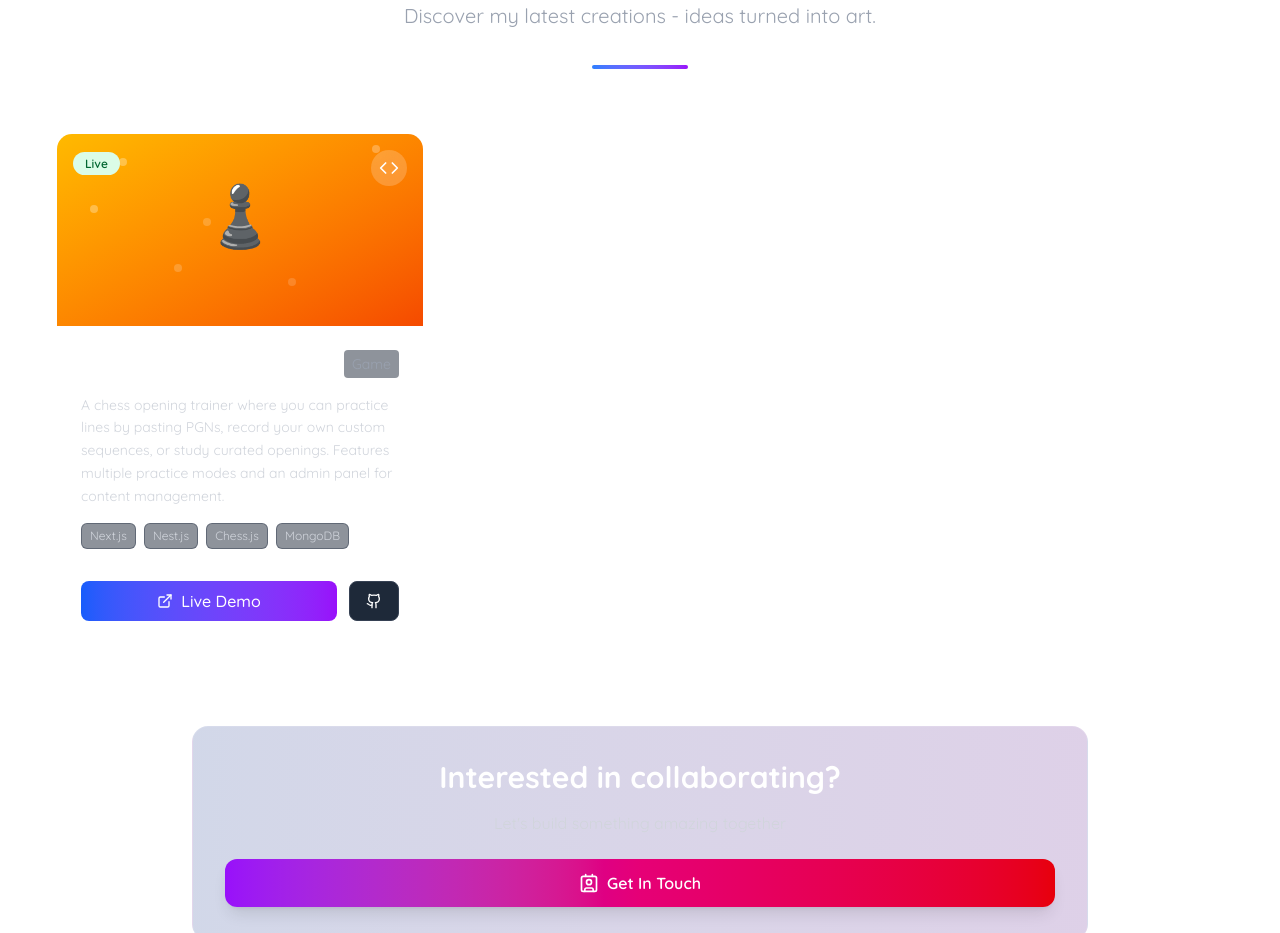
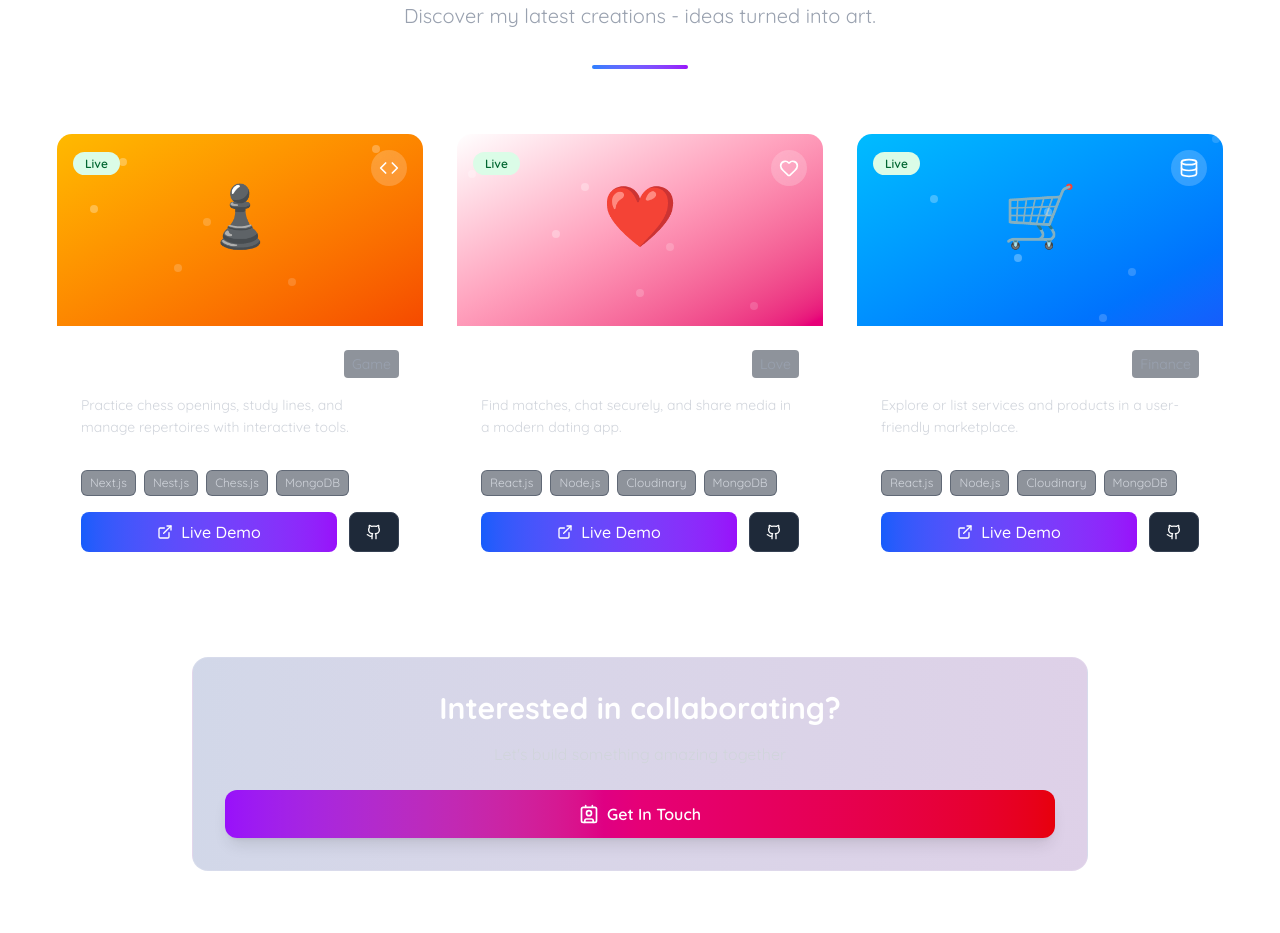
Before and after one commit to masabinhok/portfolio, a Next.js app: page / in a window 1280 px wide. Shown: the part 1000-1933 px from the top of the page. Built offline with nearby package versions, Linux system fonts and the light colour scheme.

Commit message:
feat: enhance project data structure with detailed project information and add new categories

```diff
--- a/components/pages/Projects.tsx
+++ b/components/pages/Projects.tsx
@@ -1,41 +1,10 @@
 
 'use client'
-import { ExternalLink, Github, Zap, Code, Palette, Database, Globe, Smartphone, Contact } from 'lucide-react'
+import { ExternalLink, Github, Zap, Code, Palette, Database, Globe, Smartphone, Contact, Heart } from 'lucide-react'
 import React, { useState, useEffect } from 'react'
 import ExceptionalButton from '../Button'
-
-// Types
-type ProjectCategory = 'Game' | 'Productivity' | 'Finance' | 'Design' | 'Mobile' | 'Analytics'
-type ProjectStatus = 'Live' | 'Beta' | 'Development'
-
-interface Project {
-  id: number
-  name: string
-  url: string
-  github: string
-  description: string
-  tech: string[]
-  category: ProjectCategory
-  color: string
-  icon: string
-  status: ProjectStatus
-}
-
-// Enhanced projects data with more details
-const projects: Project[] = [
-  {
-    id: 1,
-    name: 'e4.learnChess',
-    url: 'https://e4-learnchess.vercel.app',
-    github: 'https://github.com/masabinhok/e4',
-    description: 'A chess opening trainer where you can practice lines by pasting PGNs, record your own custom sequences, or study curated openings. Features multiple practice modes and an admin panel for content management.',
-    tech: ['Next.js', 'Nest.js', 'Chess.js', 'MongoDB'],
-    category: 'Game',
-    color: 'from-amber-400 to-orange-600',
-    icon: '♟️',
-    status: 'Live'
-  },
-]
+import { ProjectCategory, ProjectStatus } from '@/types/types'
+import { projects } from '@/constants/constants'
 
 const getCategoryIcon = (category: ProjectCategory) => {
   const icons: Record<ProjectCategory, typeof Code> = {
@@ -44,7 +13,8 @@ const getCategoryIcon = (category: ProjectCategory) => {
     Finance: Database,
     Design: Palette,
     Mobile: Smartphone,
-    Analytics: Globe
+    Analytics: Globe,
+    Love: Heart
   }
   return icons[category] || Code
 }
@@ -92,7 +62,7 @@ const Projects = () => {
       </div>
 
       {/* Projects Grid */}
-      <div className='max-w-7xl mx-auto grid grid-cols-1 md:grid-cols-2 lg:grid-cols-3 gap-8'>
+      <div className='max-w-7xl mx-auto grid grid-cols-1 md:grid-cols-2 lg:grid-cols-3 gap-8 '>
         {projects.map((project, index) => {
           const CategoryIcon = getCategoryIcon(project.category)
 
@@ -105,8 +75,9 @@ const Projects = () => {
               style={{ animationDelay: `${index * 100}ms` }}
             >
               {/* Main Card */}
-              <div className='relative bg-white/5 backdrop-blur-sm border border-white/10 rounded-2xl overflow-hidden transform transition-all duration-500 hover:scale-105 hover:rotate-1 hover:shadow-2xl hover:shadow-purple-500/20'>
+              <div className='relative bg-white/5 backdrop-blur-sm border border-white/10 rounded-2xl overflow-hidden transform transition-all duration-500 hover:scale-105 hover:rotate-1 hover:shadow-2xl hover:shadow-purple-500/20 h-full'>
 
+                <div></div>
                 {/* Animated Background */}
                 <div className={`absolute inset-0 bg-gradient-to-br ${project.color} opacity-0 group-hover:opacity-10 transition-opacity duration-500`}></div>
 
@@ -151,7 +122,8 @@ const Projects = () => {
                 </div>
 
                 {/* Content */}
-                <div className='p-6 space-y-4'>
+                <div className='p-6 flex flex-col justify-between min-h-[250px]'>
+                  <div className='space-y-4'>
                     <div className='flex items-center justify-between'>
                       <h3 className='text-xl font-bold text-white group-hover:text-transparent group-hover:bg-gradient-to-r group-hover:from-blue-400 group-hover:to-purple-400 group-hover:bg-clip-text transition-all duration-300'>
                         {project.name}
@@ -164,7 +136,9 @@ const Projects = () => {
                     <p className='text-gray-300 text-sm leading-relaxed'>
                       {project.description}
                     </p>
+                  </div>
 
+                  <div className='space-y-4'>
                     {/* Tech Stack */}
                     <div className='flex flex-wrap gap-2'>
                       {project.tech.map((tech, i) => (
@@ -178,7 +152,7 @@ const Projects = () => {
                     </div>
 
                     {/* Action Buttons */}
-                  <div className='flex gap-3 pt-4 relative z-10'>
+                    <div className='flex gap-3 relative z-10'>
                       <a
                         href={project.url}
                         target='_blank'
@@ -197,6 +171,7 @@ const Projects = () => {
                       >
                         <Github className='w-4 h-4' />
                       </a>
+                    </div>
                   </div>
                 </div>
 
--- a/constants/constants.ts
+++ b/constants/constants.ts
@@ -1,9 +1,6 @@
-export const projects = [
-  {
-    name: 'e4.learnChess',
-    url: 'https://e4-learnchess.vercel.app'
-  }
-]
+import { Project } from "@/types/types"
+
+
 
 export const socials = [
   {
@@ -19,3 +16,41 @@ export const socials = [
 ]
 
 export const skills = ['TypeScript', 'NestJs', 'NodeJs', 'PostgreSQL', 'MongoDB', 'ReactJs', 'NextJs']
+export const projects: Project[] = [
+  {
+    id: 1,
+    name: 'e4.learnChess',
+    url: 'https://e4-learnchess.vercel.app',
+    github: 'https://github.com/masabinhok/e4',
+    description: 'Practice chess openings, study lines, and manage repertoires with interactive tools.',
+    tech: ['Next.js', 'Nest.js', 'Chess.js', 'MongoDB'],
+    category: 'Game',
+    color: 'from-amber-400 to-orange-600',
+    icon: '♟️',
+    status: 'Live'
+  },
+  {
+    id: 2,
+    name: 'cupidjsm',
+    url: 'https://cupidjsm.vercel.app',
+    github: 'https://github.com/masabinhok/cupid-jsm',
+    description: 'Find matches, chat securely, and share media in a modern dating app.',
+    tech: ['React.js', 'Node.js', 'Cloudinary', 'MongoDB'],
+    category: 'Love',
+    color: 'from-white to-pink-600',
+    icon: '❤️',
+    status: 'Live'
+  },
+  {
+    id: 3,
+    name: 'conexusHub',
+    url: 'https://conexusHub.vercel.app',
+    github: 'https://github.com/masabinhok/conexusHub',
+    description: 'Explore or list services and products in a user-friendly marketplace.',
+    tech: ['React.js', 'Node.js', 'Cloudinary', 'MongoDB'],
+    category: 'Finance',
+    color: 'from-sky-400 to-blue-600',
+    icon: '🛒',
+    status: 'Live'
+  }
+]
```
Also changed, not shown: types/types.ts (+17 -0 lines). Lines whose indentation alone changed are shown as unchanged.
